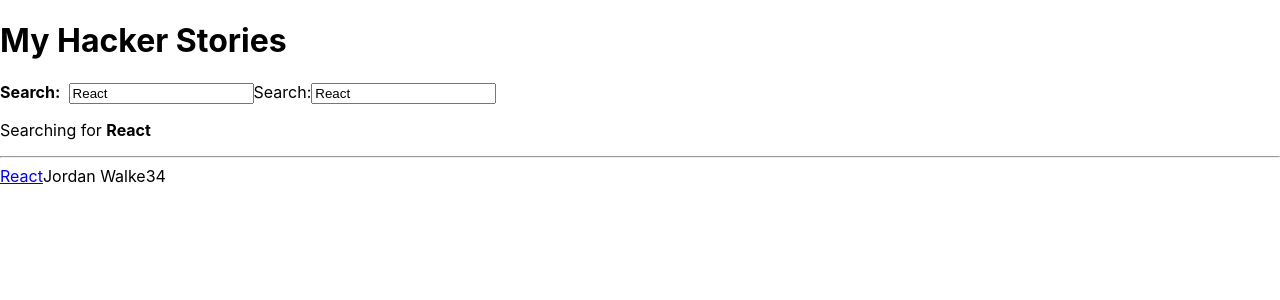
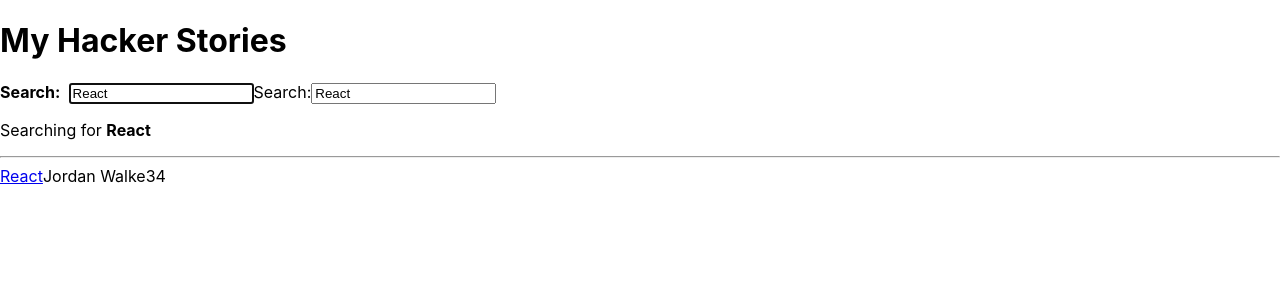
Before and after one commit to manamiueda1/hacker-stories, a React (Create React App) app: page / in a window 1280 px wide. Shown: the top 300 px of the page. Built offline with nearby package versions, Linux system fonts and the light colour scheme.

Commit message:
imperative react

```diff
--- a/src/App.js
+++ b/src/App.js
@@ -51,6 +51,7 @@
         id="search"
         label="Search"
         value={searchTerm}
+        isFocused
         onInputChange={handleSearch}
       >
         <strong>Search: </strong>
@@ -68,14 +69,30 @@
   value,
   type = "text",
   onInputChange,
+  isFocused,
   children,
-}) => (
-  <>
-    <label htmlFor={id}>{children}</label>
-    &nbsp;
-    <input id={id} type={type} value={value} onChange={onInputChange} />
-  </>
-);
+}) => {
+  const inputRef = React.useRef();
+  React.useEffect(() => {
+    if (isFocused && inputRef.current) {
+      inputRef.current.focus();
+    }
+  }, [isFocused]);
+  return (
+    <>
+      <label htmlFor={id}>{children}</label>
+      &nbsp;
+      <input
+        ref={inputRef}
+        id={id}
+        type={type}
+        value={value}
+        autofocus={isFocused}
+        onChange={onInputChange}
+      />
+    </>
+  );
+};
 
 const Search = ({ search, onSearch }) => {
   return (
```
